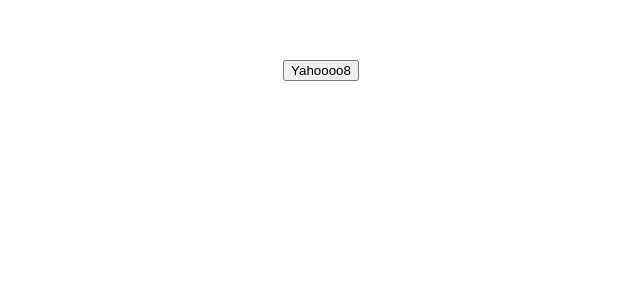
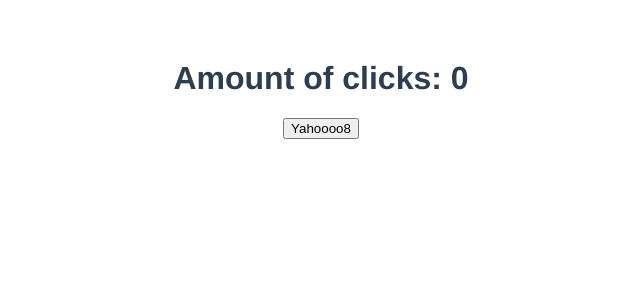
Before and after one commit to namhels/go_home_vue, a Vue app: page / in a window 1280 px wide. Shown: the top 300 px of the page, without its empty margins (319-959 px from the left). Built offline with nearby package versions, Linux system fonts and the light colour scheme.

Commit message:
add computed, methods

```diff
--- a/src/App.vue
+++ b/src/App.vue
@@ -1,5 +1,8 @@
 <template>
-  <Button>Yahoooo8</Button>
+  <div id="app">
+    <h1>{{ title }}</h1>
+    <Button @click="increment">Yahoooo8</Button>
+  </div>
 </template>
 
 <script>
@@ -9,6 +12,21 @@ export default {
   name: 'App',
   components: {
     Button
+  },
+  data () {
+    return {
+      amountOfClicks: 0
+    }
+  },
+  computed:{
+    title () {
+      return `Amount of clicks: ${this.amountOfClicks}`
+    }
+  },
+  methods: {
+    increment () {
+      this.amountOfClicks += 1
+    }
   }
 }
 </script>
--- a/src/components/Button.vue
+++ b/src/components/Button.vue
@@ -1,5 +1,5 @@
 <template>
-    <button v-bind:type="type">
+    <button v-bind="$attrs" v-bind:type="type">
         <slot></slot>
     </button>
 </template>
```
